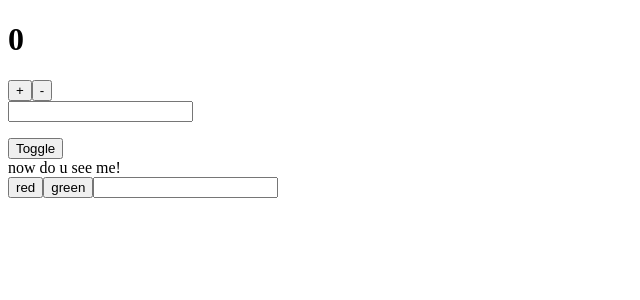
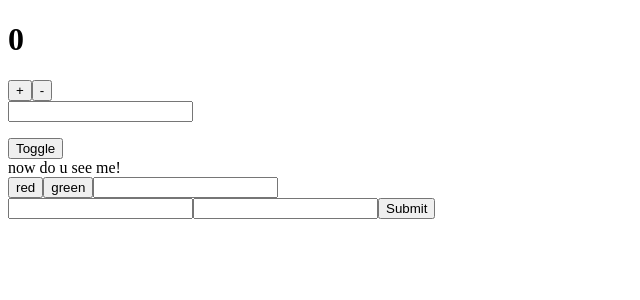
Before and after one commit to abhijithpr08/state-event-handling, a React (Vite) app: page / in a window 1280 px wide. Shown: the top 300 px of the page, without its empty margins (0-640 px from the left). Built offline with nearby package versions, Linux system fonts and the light colour scheme.

Commit message:
Multiple controlled inputs with one handler and Submit form with validation

```diff
--- a/src/App.jsx
+++ b/src/App.jsx
@@ -4,6 +4,7 @@ import InputDemo from './componets/InputDemo'
 import ToggleDiv from './componets/ToggleDiv'
 import List from './componets/List'
 import LoginForm from './componets/LoginForm'
+import MultiInputForm from './componets/MultiInputForm'
 
 const App = () => {
   const colors = ["red", "green"]
@@ -14,6 +15,7 @@ const App = () => {
       <ToggleDiv/>
       <List items={colors}/>
       <LoginForm />
+      <MultiInputForm/>
     </div>
   )
 }
--- /dev/null
+++ b/src/componets/MultiInputForm.jsx
@@ -0,0 +1,30 @@
+import { useState } from "react";
+
+function MultiInputForm() {
+  const [form, setForm] = useState({ name: "", email: "" });
+
+  const handleChange = e => {
+    setForm({ ...form, [e.target.name]: e.target.value });
+  };
+
+  const handleSubmit = e => {
+    e.preventDefault();
+    if (form.name.length < 3) {
+      alert("Name too short");
+      return;
+    }
+    alert("Form submitted");
+  };
+
+  return (
+    <>
+      <form onSubmit={handleSubmit}>
+        <input value={form.name} name="name" onChange={handleChange} />
+        <input value={form.email} name="email" onChange={handleChange} />
+        <button type="submit">Submit</button>
+      </form>
+    </>
+  );
+}
+
+export default MultiInputForm;
```
